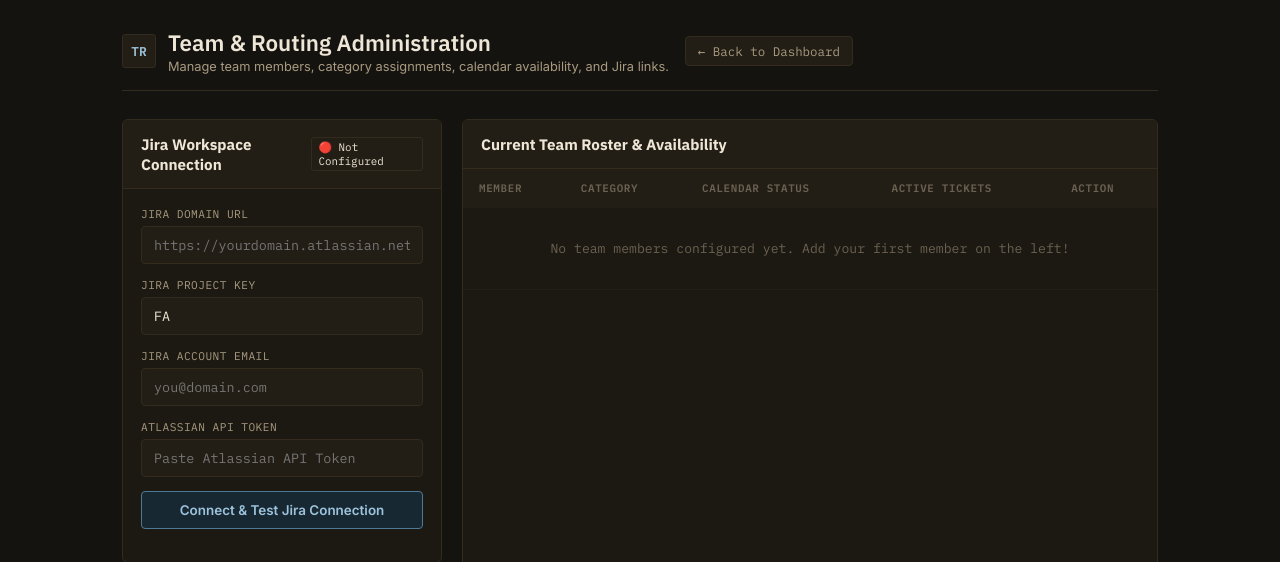
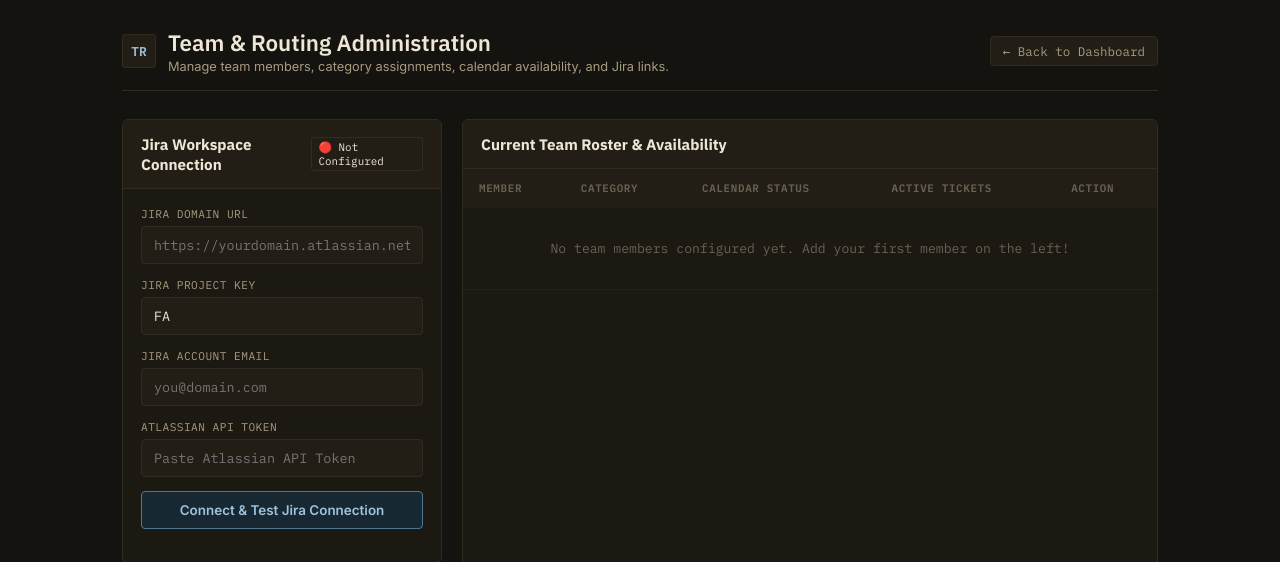
Before and after one commit to Nharshith73/ticket_agent, a FastAPI app: page /admin in a window 1280 px wide. Shown: the top 562 px of the page. Run offline with FastAPI, Linux system fonts and the light colour scheme; data that the repository does not hold is empty.

Commit message:
Fix CSS justify-content syntax in admin.html

```diff
--- a/templates/admin.html
+++ b/templates/admin.html
@@ -25,7 +25,7 @@
     margin:0; background:var(--bg); color:var(--text); font-family:var(--font-body);
     padding:28px 32px 40px; max-width:1100px; margin:0 auto;
   }
-  header{ display:flex; align-items:center; justify-space-between; gap:16px; margin-bottom:28px; border-bottom:1px solid var(--border); padding-bottom:16px; }
+  header{ display:flex; align-items:center; justify-content:space-between; gap:16px; margin-bottom:28px; border-bottom:1px solid var(--border); padding-bottom:16px; }
   .brand{ display:flex; align-items:center; gap:12px; }
   .brand-mark{
     width:34px; height:34px; border-radius:3px; background:var(--panel-2); border:1px solid var(--border);
```
